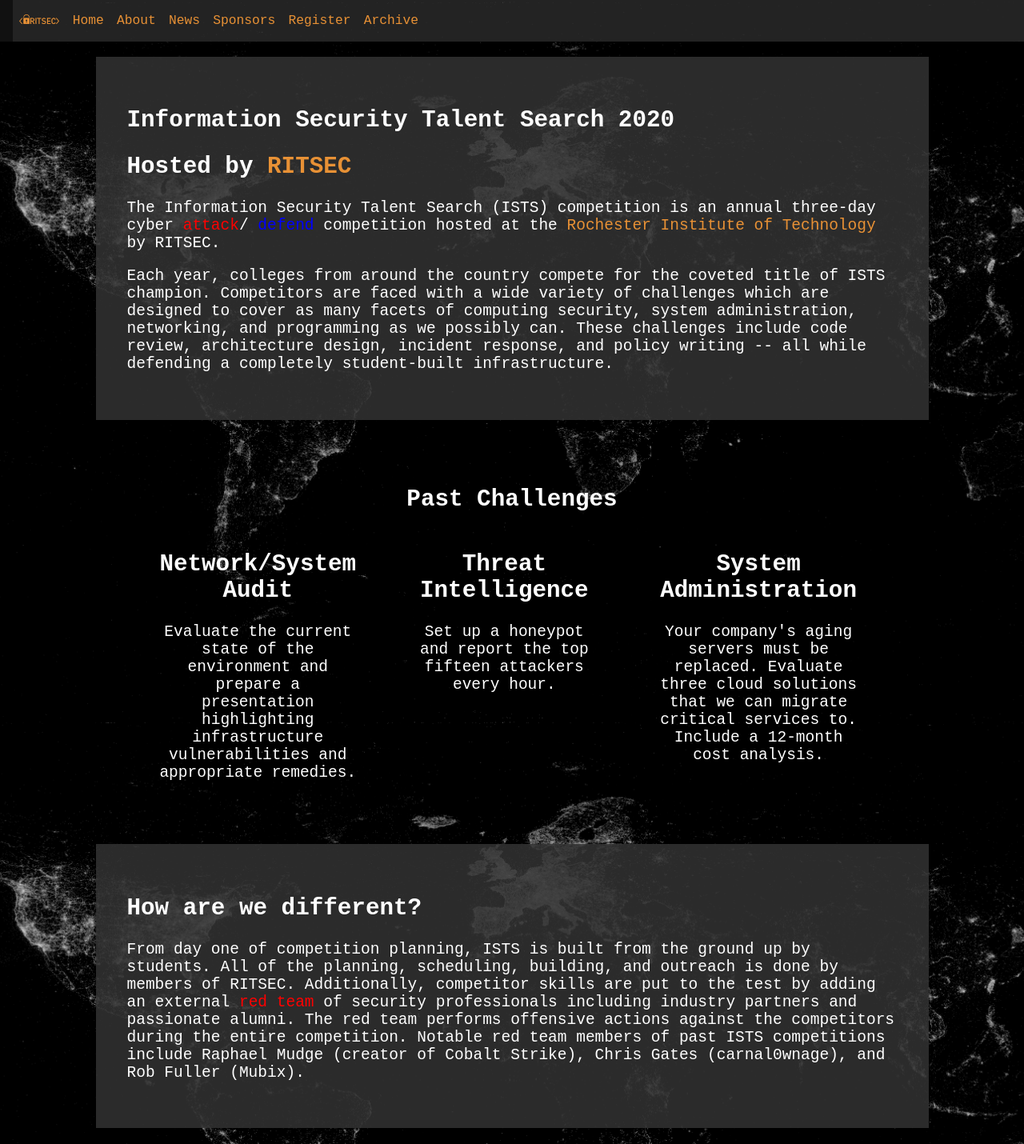
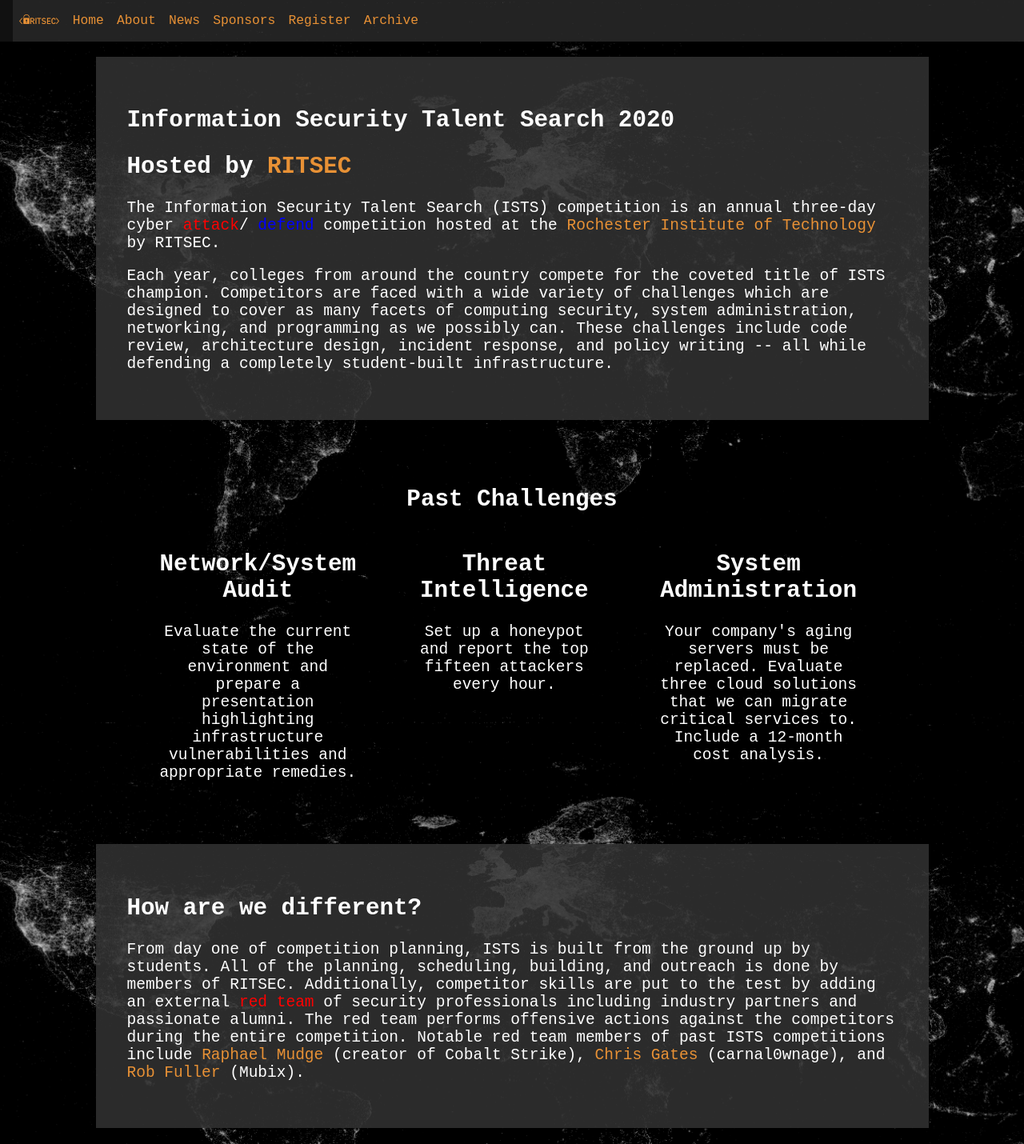
Before and after one commit to ritsec/ists-website-old, a Jekyll site: the page built from index.html, in a window 1280 px wide. Shown: the whole page at 80% size. Built offline with Jekyll 4.4.1, drawn with Linux system fonts in a browser that asks for light colours; some of the changed lines change nothing that is shown.

Commit message:
Added links to notable redteamers

```diff
--- a/index.html
+++ b/index.html
@@ -62,7 +62,7 @@
     professionals including industry partners and passionate alumni. The red
     team performs offensive actions against the competitors during the entire
     competition. Notable red team members of past ISTS competitions include
-    Raphael Mudge (creator of Cobalt Strike), Chris Gates (carnal0wnage), and
-    Rob Fuller (Mubix).
+    <a href="https://twitter.com/armitagehacker">Raphael Mudge</a> (creator of Cobalt Strike), <a href="https://twitter.com/carnal0wnage">Chris Gates</a> (carnal0wnage), and
+    <a href="https://twitter.com/mubix/">Rob Fuller</a> (Mubix).
   </p>
 </section>
```
